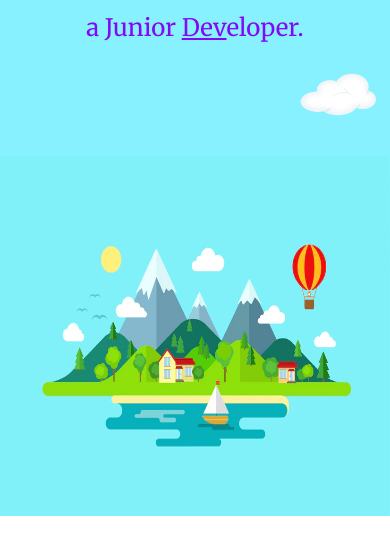
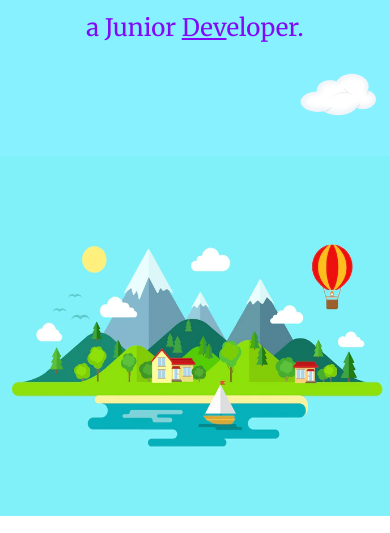
Before and after one commit to Its-Samir/firstcsssite, a plain HTML site: page index.html in a window 390 px wide. Shown: the part 284-817 px from the top of the page. Drawn offline with Linux system fonts and the light colour scheme; a web font is replaced by a local one.

Commit message:
css modified

```diff
--- a/styles.css
+++ b/styles.css
@@ -190,7 +190,7 @@ hr {
 
 @media (max-width: 426px) {
     .top-container {
-        background-size: 100% 45%;
+        background-size: 120% 45%;
     }
 
     .mountain-img {
```
